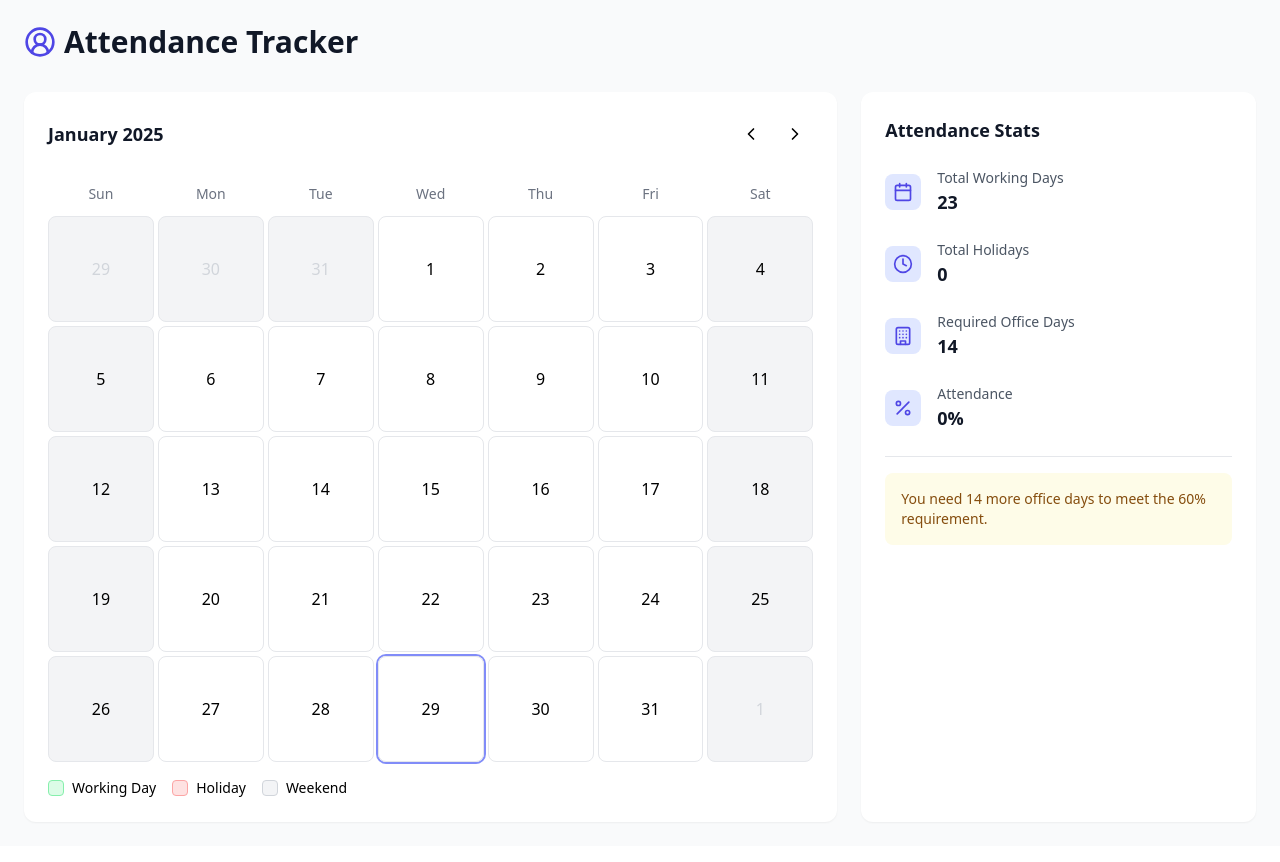
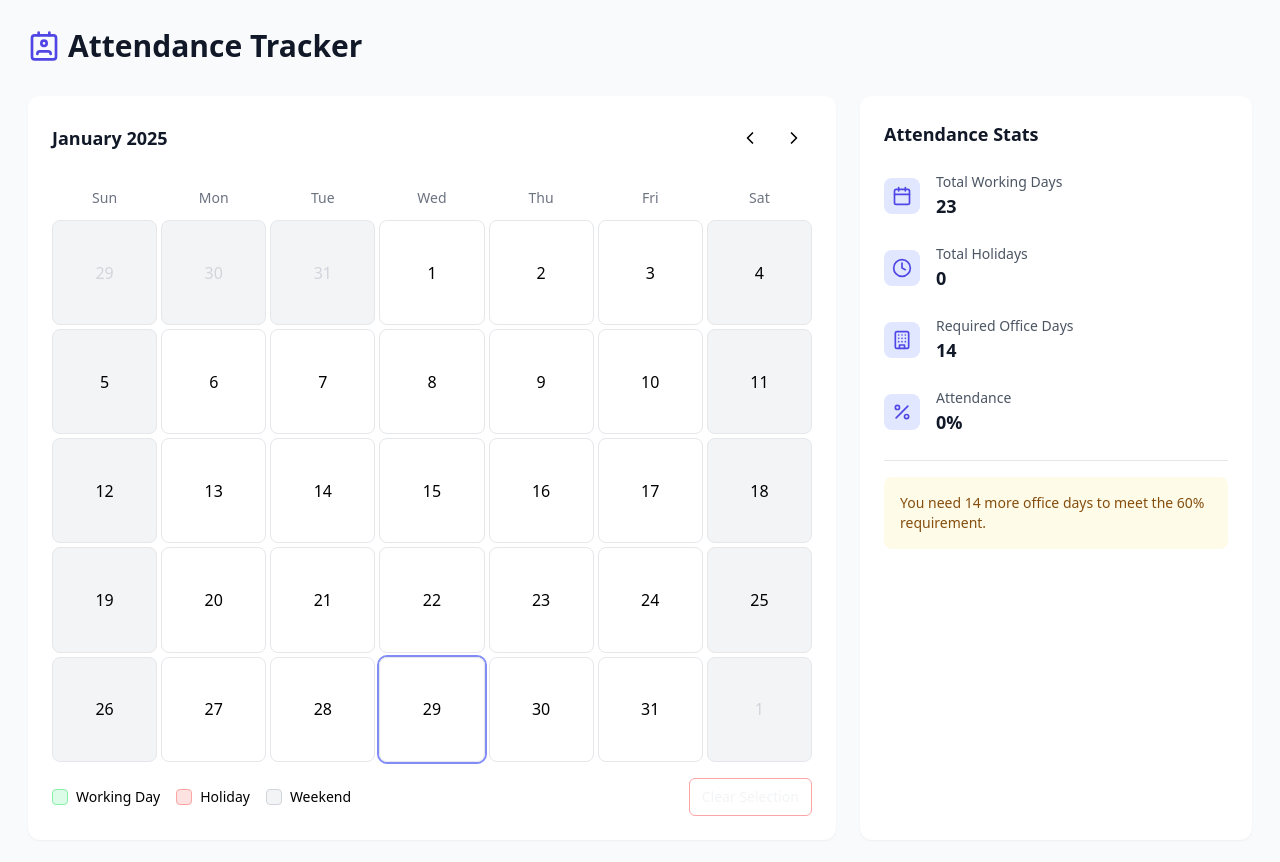
Before and after one commit to Prak-aash/rtw-app, a React (Vite) app: page / in a window 1280 px wide. Shown: the top 862 px of the page. Built offline with nearby package versions, Linux system fonts and the light colour scheme.

Commit message:
Update App.tsx

```diff
--- a/src/App.tsx
+++ b/src/App.tsx
@@ -13,13 +13,13 @@ import {
   isWeekend
 } from 'date-fns';
 import {
+  Contact,
   Calendar,
   Clock,
-  CircleUserRound,
+  Building,
+  Percent,
   ChevronLeft,
-  ChevronRight,
-  Building,
-  Percent
+  ChevronRight
 } from 'lucide-react';
 
 function App() {
@@ -131,14 +131,14 @@ function App() {
     },
   ];
 
-  console.log("Crafted By Prakaash Murugesan! ❤️ : (https://prakaash.netlify.app/)");
+  console.log("Crafted By Prakaash Murugesan : (https://prakaash.netlify.app/)");
 
   return (
-    <div className="min-h-screen bg-gray-50 p-6">
+    <div className="min-h-screen bg-gray-50 p-7">
       <div className="max-w-7xl mx-auto">
         <header className="mb-8">
           <h1 className="text-3xl font-bold text-gray-900 flex items-center gap-2">
-            <CircleUserRound className="w-8 h-8 text-indigo-600" />
+            <Contact className="w-8 h-8 text-indigo-600" />
             Attendance Tracker
           </h1>
           {/*
@@ -208,8 +208,8 @@ function App() {
                   );
                 })}
               </div>
-
-              <div className="mt-4 flex gap-4 text-sm">
+              <div className="mt-4 flex items-center justify-between text-sm">
+                <div className="flex gap-4">
                   <div className="flex items-center gap-2">
                     <div className="w-4 h-4 bg-green-100 border border-green-300 rounded"></div>
                     <span>Working Day</span>
@@ -222,6 +222,11 @@ function App() {
                     <div className="w-4 h-4 bg-gray-100 border border-gray-300 rounded"></div>
                     <span>Weekend</span>
                   </div>
+                </div>
+                <button onClick={() => setSelectedDates({ workingDays: new Set(), holidays: new Set() })}
+                  className="ml-auto px-3 py-2 text-gray-100 border border-red-300 text-sm rounded-md hover:bg-red-500">
+                  Clear Selection
+                </button>
               </div>
             </div>
           </div>
```
Lines whose indentation alone changed are shown as unchanged.
